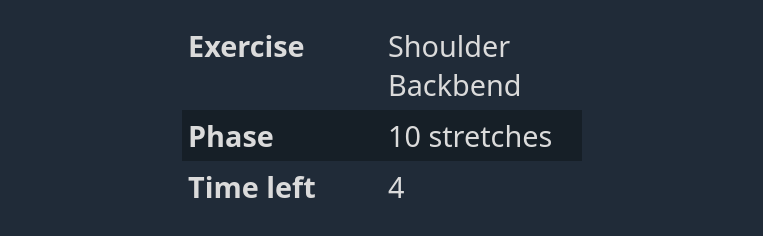
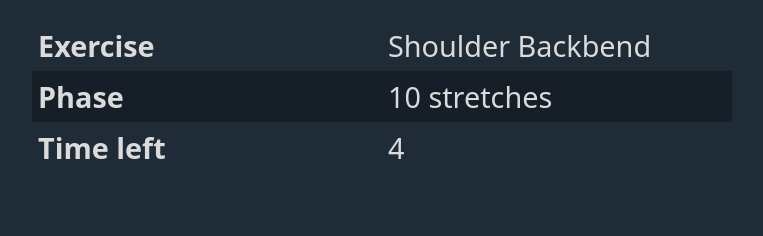
Before and after one commit to mnocon/starting-to-stretch-timer, a plain HTML site: page index.html in a window 1280 px wide. Shown: the whole page, without its empty margins (258-1021 px from the left). Drawn offline with nearby package versions, Linux system fonts and the light colour scheme.

Commit message:
Added sound

```diff
--- a/app.js
+++ b/app.js
@@ -9,6 +9,7 @@ $(document).ready(function () {
             name = exercises[i]['name'], phase = phases[j]['name'], time = phases[j]['time'];
             setTimeout(callbackClosure(name, phase, time, function(name, phase, time) {
                 setData(name, phase, time);
+                playSound();
                 setIntervalLimited(function() {
                     setTimeLeft(getTimeLeft() - 1);
                 }, 1000, time);
--- a/core.js
+++ b/core.js
@@ -29,6 +29,7 @@ function getPhases() {
         {"name" : 'Hold the stretch', "time": 20 },
         {"name" : '10 stretches', "time": 10 },
         {"name" : 'Hold the stretch', "time": 30 },
+        {"name" : 'Rest', "time": 15 },
     ]
 
     return phases;
--- a/styles.css
+++ b/styles.css
@@ -8,7 +8,7 @@
   max-width: 50%;
   margin-left: 50px;
   margin-right: 50px;
-  min-width: 400px;
+  min-width: 700px;
 }
 
 table {
--- a/utils.js
+++ b/utils.js
@@ -4,8 +4,13 @@ function callbackClosure(name, phase, time, callback) {
     }
   }
 
-  function setIntervalLimited(callback, interval, x) {
+function setIntervalLimited(callback, interval, x) {
     for (var i = 0; i < x; i++) {
         setTimeout(callback, i * interval);
     }
 }
+
+function playSound() {
+    var audio = new Audio('bell.mp3');
+    audio.play();
+}
```
Also changed, not shown: 1 other file.
